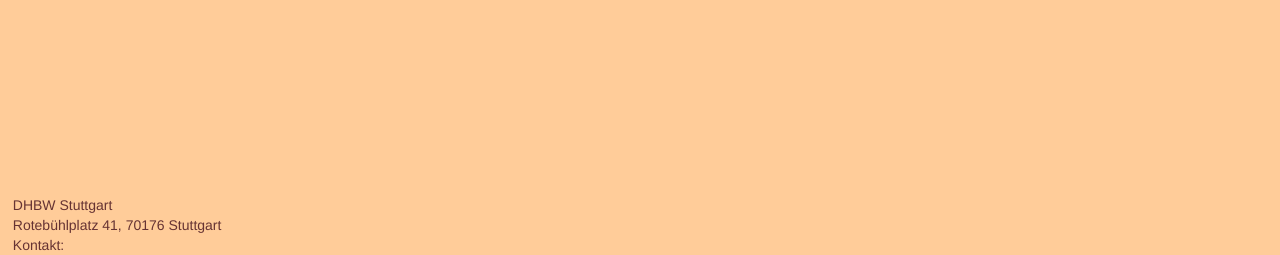
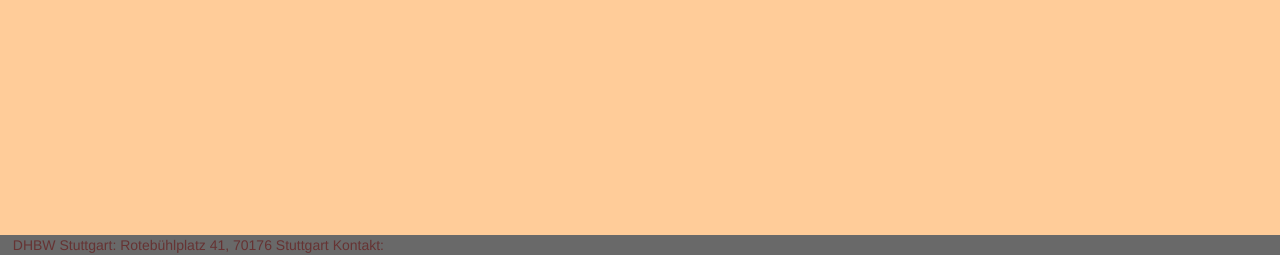
Before and after one commit to Davidmuecke/DigitalesMuseum, a PHP site: page /footer.php in a window 1280 px wide. Shown: the part 545-800 px from the top of the page. Run offline with PHP 8.4, Linux system fonts and the light colour scheme.

Commit message:
- Footer angepasst: Background jetzt wie Navbar, Link-Farbe auf weiß geändert, beim Hovern wird der Link zusätzlich unterstrichen

```diff
--- a/css/style.css
+++ b/css/style.css
@@ -143,9 +143,18 @@ p {
 
 
 /* Footer */
-footer{
+footer {
     margin-top: 20vh;
     max-height: 15vh;
+}
+
+footer > div > a {
+    color: white;
+}
+
+footer > div > a:hover {
+    color: white;
+    text-decoration: underline;
 }
 /* Ende footer */
 
--- a/footer.php
+++ b/footer.php
@@ -8,11 +8,11 @@
 ?>
 <link rel="stylesheet" href="css/bootstrap-3.3.7-dist/css/bootstrap.min.css">
 <link rel="stylesheet" href="css/style.css">
-<footer class="footer navbar-fixed-bottom">
+<footer class="footer navbar-inverse navbar-fixed-bottom">
     <div id="kontakt">
-        DHBW Stuttgart <br>
+        DHBW Stuttgart:
         Rotebühlplatz 41,
-        70176 Stuttgart <br>
+        70176 Stuttgart
         Kontakt:
     </div>
 </footer>
```
